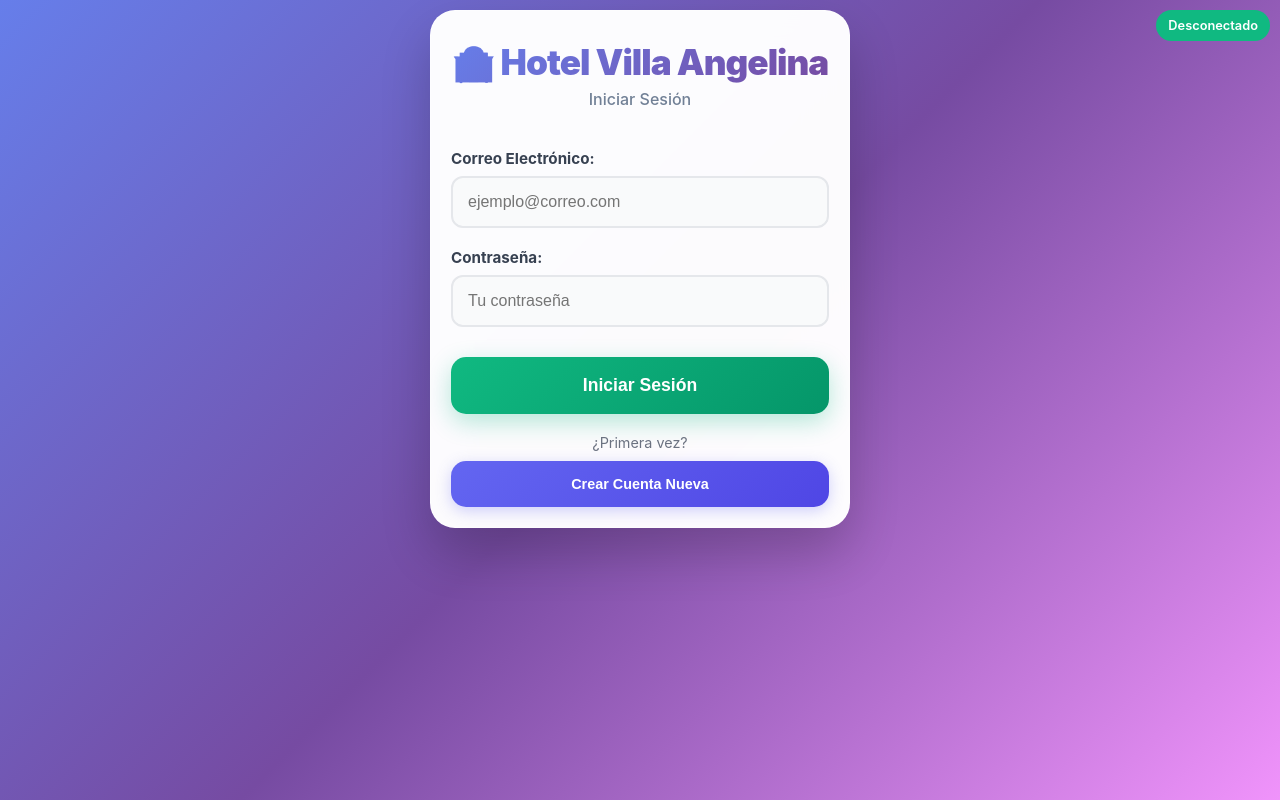
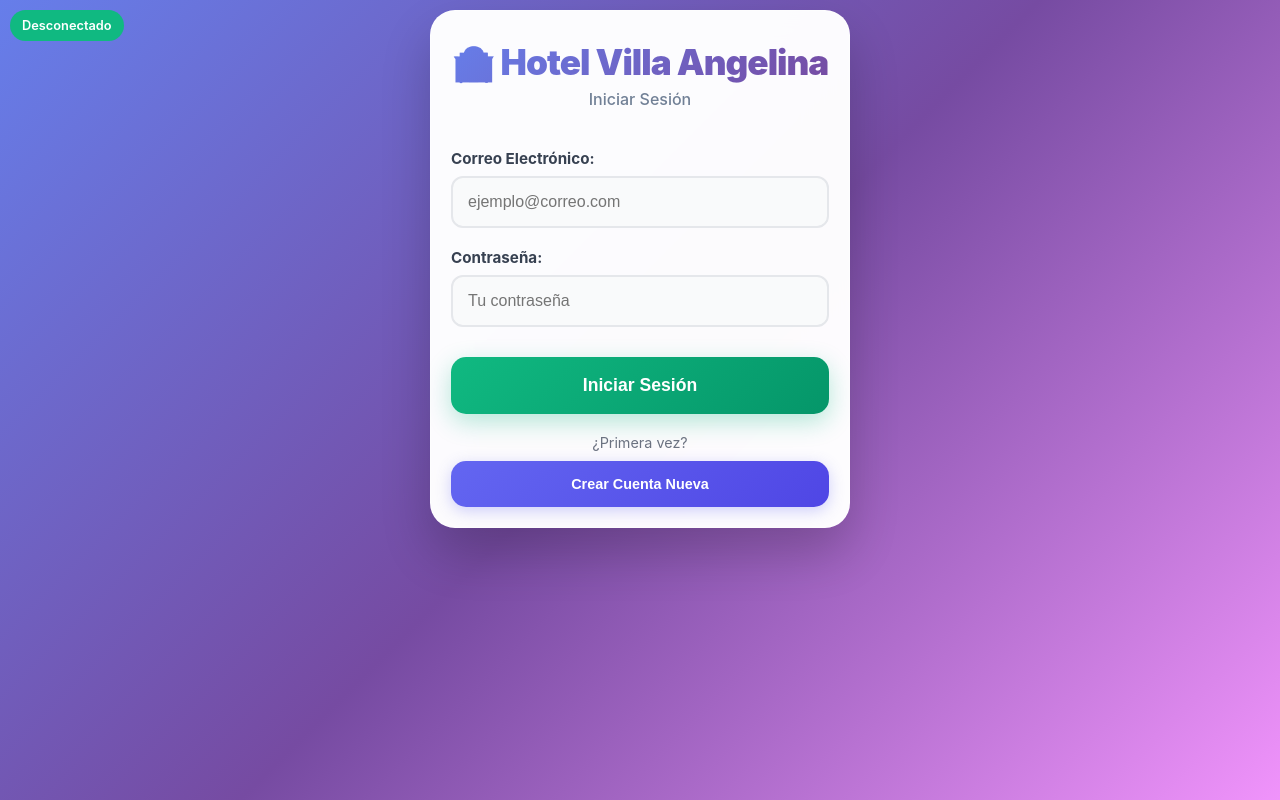
Before and after one commit to aresmartinezoscar-dev/App-Hotel-Angelina, a plain HTML site: page index.html in a window 1280 px wide. Drawn offline with Linux system fonts and the light colour scheme; no server answers.

Commit message:
Update index.html

```diff
--- a/index.html
+++ b/index.html
@@ -410,7 +410,7 @@
         .connection-status {
             position: fixed;
             top: 10px;
-            right: 10px;
+            left: 10px;
             padding: 8px 12px;
             border-radius: 20px;
             font-size: 0.8em;
@@ -762,4 +762,5 @@
     <script type="module" src="./firebase-config.js"></script>
     <script type="module" src="./app.js"></script>
 </body>
+
 </html>
```
